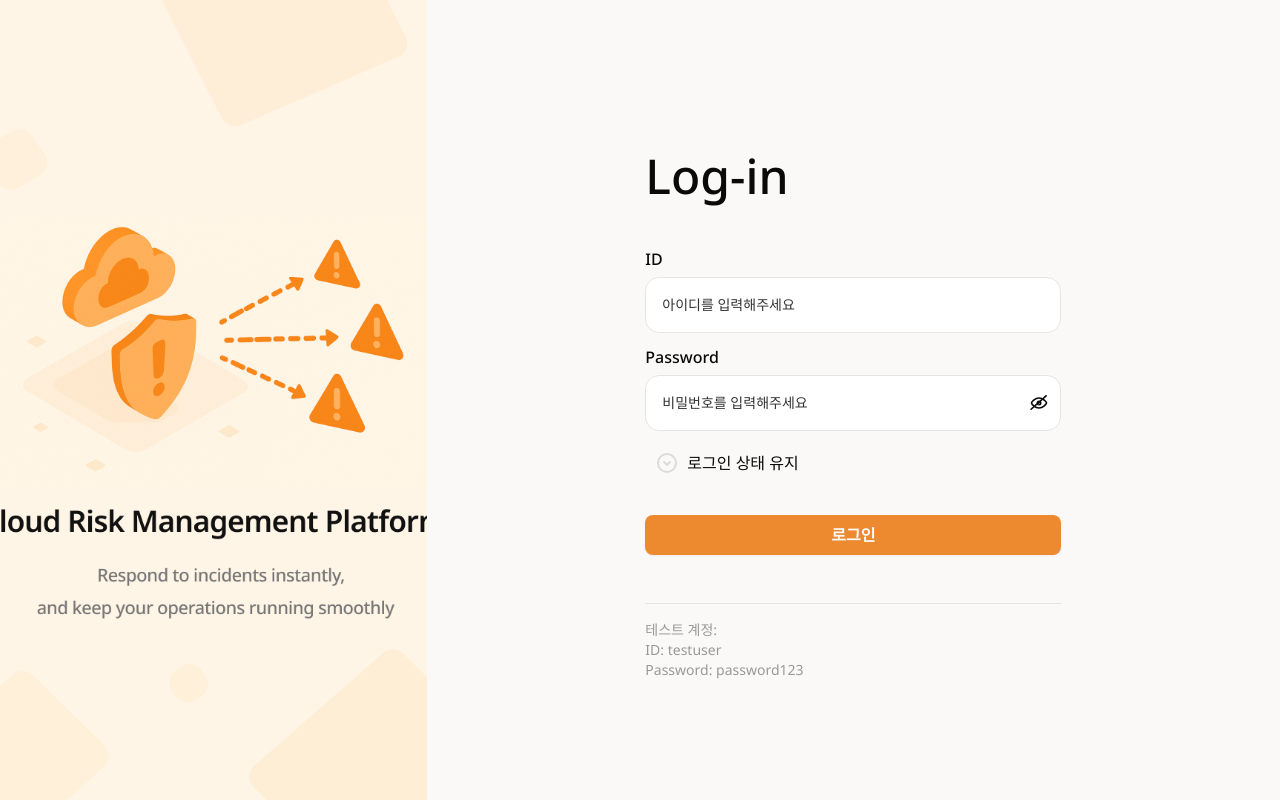
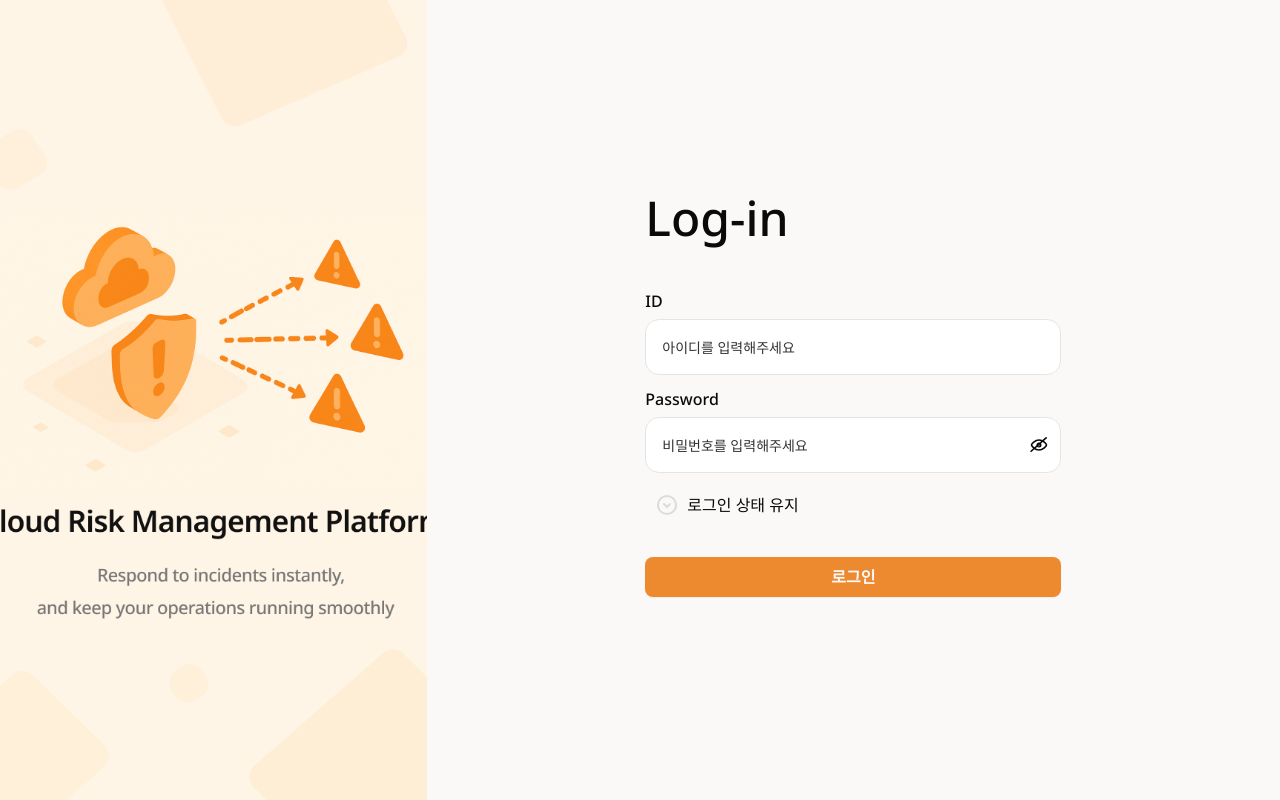
Before and after one commit to swyp-2-team/frontier, a React (Vite) app: page / in a window 1280 px wide. Built offline with nearby package versions, Linux system fonts and the light colour scheme; a web font is replaced by a local one.

Commit message:
fix: 하단 로그인 정보 삭제

```diff
--- a/src/features/auth/ui/loginForm.tsx
+++ b/src/features/auth/ui/loginForm.tsx
@@ -177,13 +177,6 @@ export function LoginForm({
               >
                 {state.isSubmitting ? "로그인 중..." : "로그인"}
               </Button>
-
-              {/* 테스트를 위한 도움말 */}
-              <div className="text-sm text-gray-500 border-t pt-4 mt-2">
-                <p>테스트 계정:</p>
-                <p>ID: {MOCK_CREDENTIALS.id}</p>
-                <p>Password: {MOCK_CREDENTIALS.password}</p>
-              </div>
             </div>
           </form>
         </CardContent>
```
